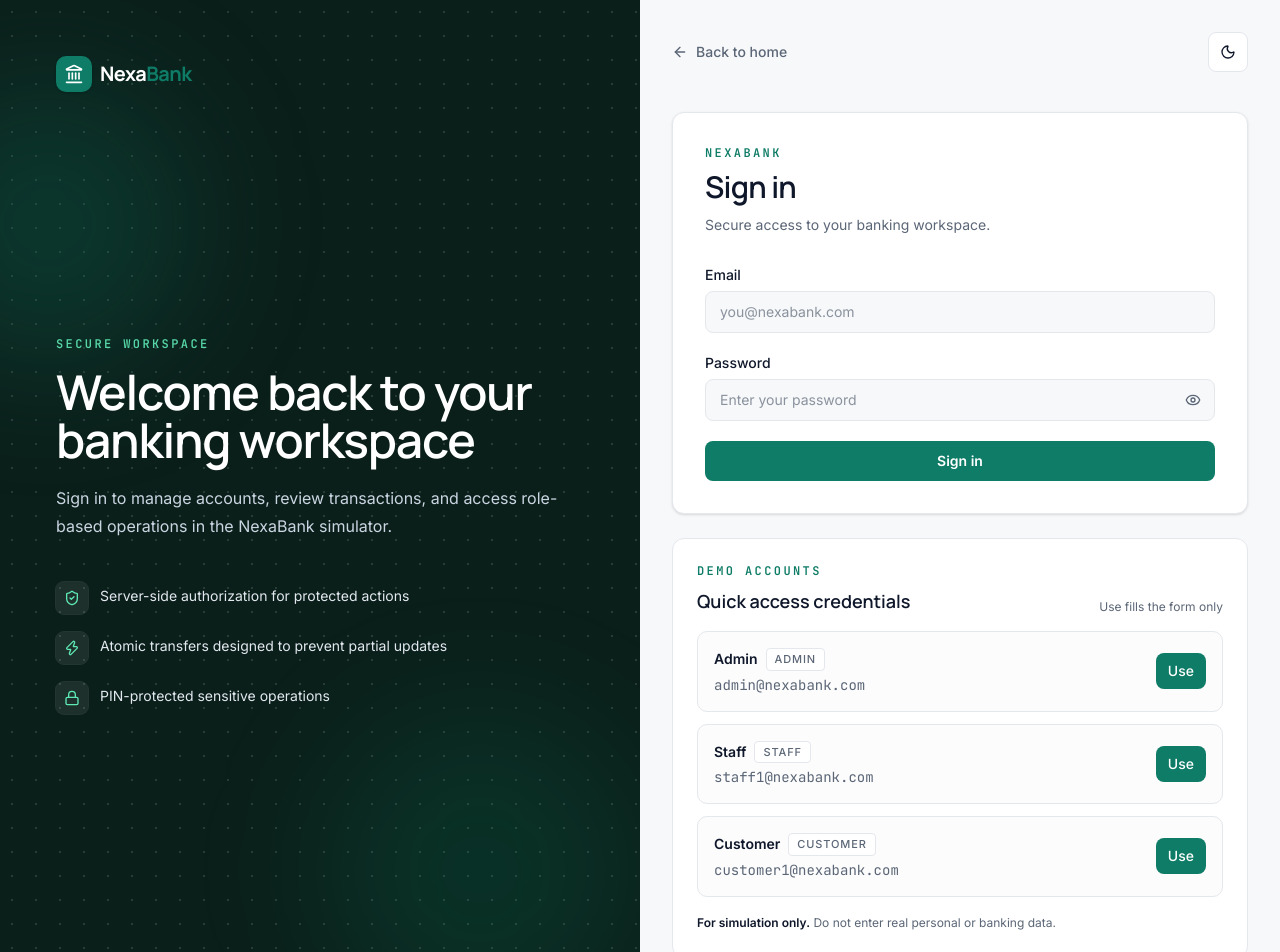
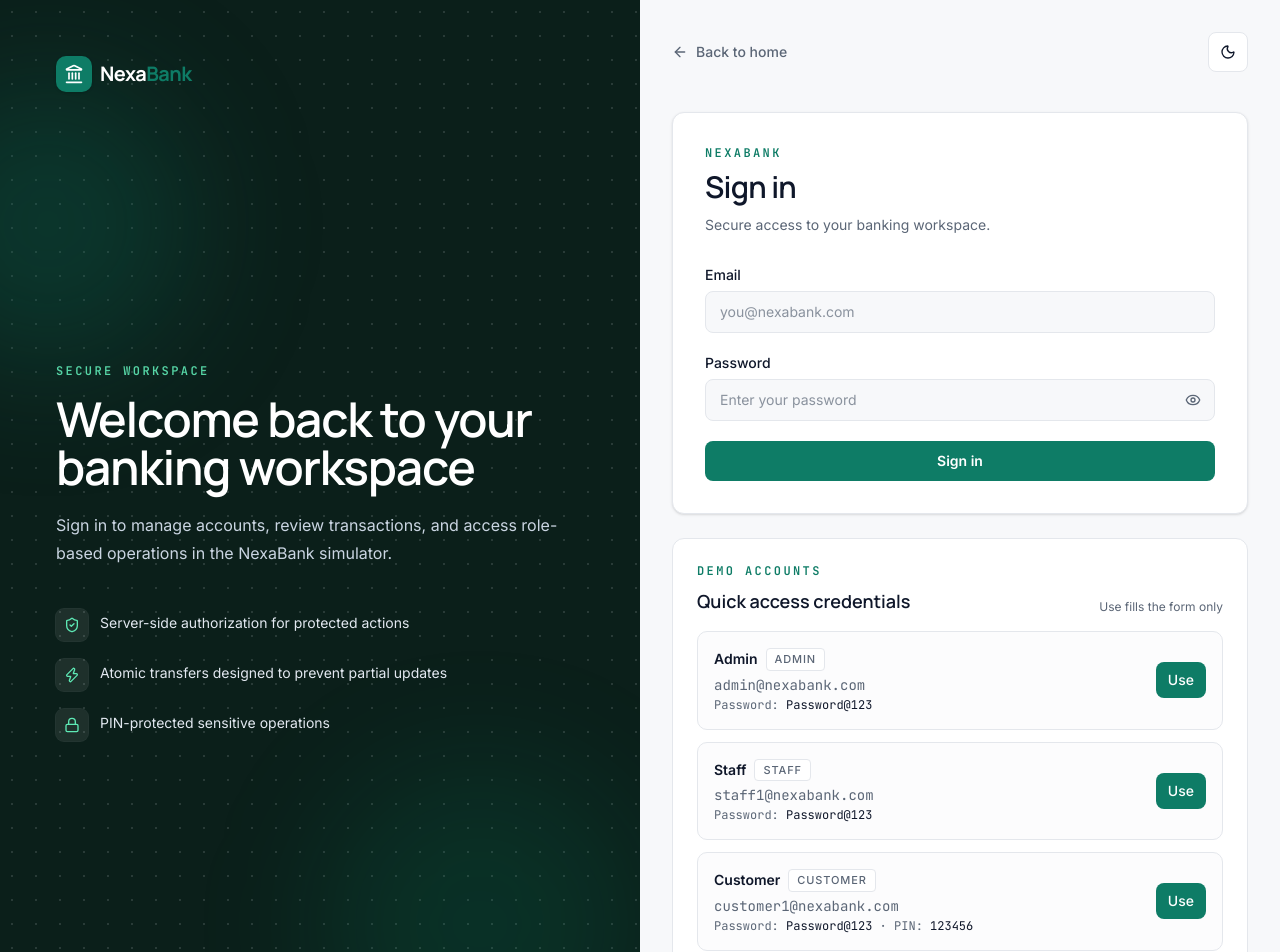
Before and after one commit to nasirmasud/nexa-bank, a Next.js app: page /login in a window 1280 px wide. Shown: the top 952 px of the page. Built offline with nearby package versions, Linux system fonts and the light colour scheme.

Commit message:
feat: show demo pin in login credentials panel

```diff
--- a/src/app/login/page.tsx
+++ b/src/app/login/page.tsx
@@ -234,6 +234,14 @@ function LoginForm() {
                           )}
                         </div>
                         <p className="mt-1 truncate font-mono text-sm text-landing-muted">{demo.email}</p>
+                        <p className="mt-0.5 font-mono text-xs text-landing-muted">
+                          Password: <span className="text-landing-ink">{demo.password}</span>
+                          {demo.pin ? (
+                            <>
+                              {" · "}PIN: <span className="text-landing-ink">{demo.pin}</span>
+                            </>
+                          ) : null}
+                        </p>
                       </div>
                       <div className="flex shrink-0 items-center gap-2">
                         <button
```
